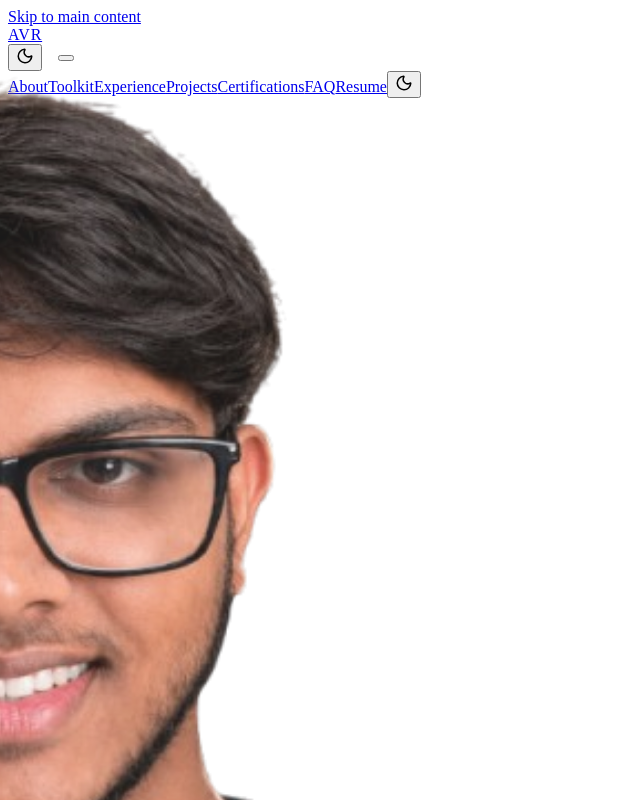
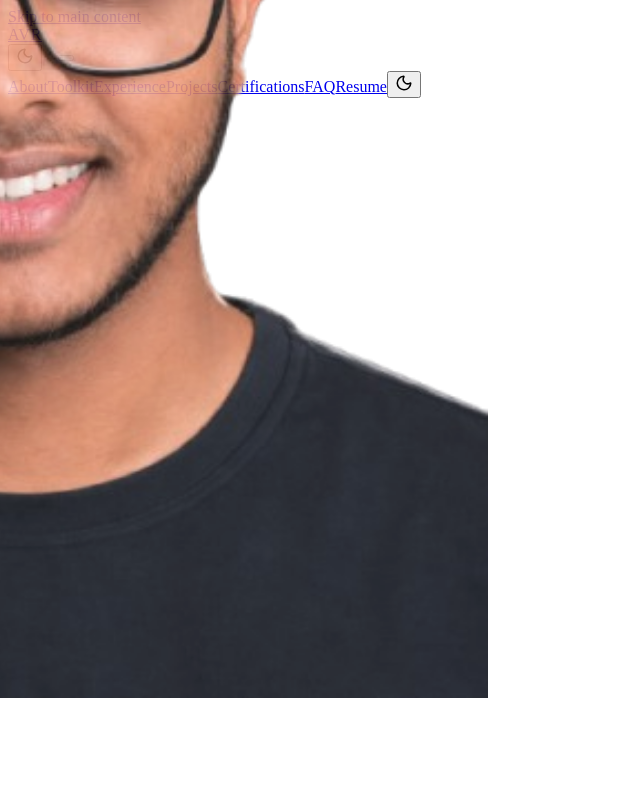
Before and after one commit to AneeshVRao/portfolio, a React (Vite) app: page / in a window 1280 px wide. Shown: the top 800 px of the page, without its empty margins (0-640 px from the left). Built offline with nearby package versions, Linux system fonts and the light colour scheme; no server answers; the HTML template or start-up script is replaced by a standard one.

Commit message:
fix: restore hero photo vertical alignment after parallax update

```diff
--- a/src/components/Hero.tsx
+++ b/src/components/Hero.tsx
@@ -17,7 +17,7 @@ export default function Hero() {
 
   const { scrollY } = useScroll()
   const isMobile = typeof window !== 'undefined' ? window.matchMedia('(max-width: 768px)').matches : false
-  const photoY = useTransform(scrollY, [0, 600], [0, isMobile ? 0 : 240])
+  const photoY = useTransform(scrollY, [0, 1000], ['-50%', isMobile ? '-50%' : '-30%'])
 
   useEffect(() => {
     // Delay start of typing until after page load curtain slides up
```
